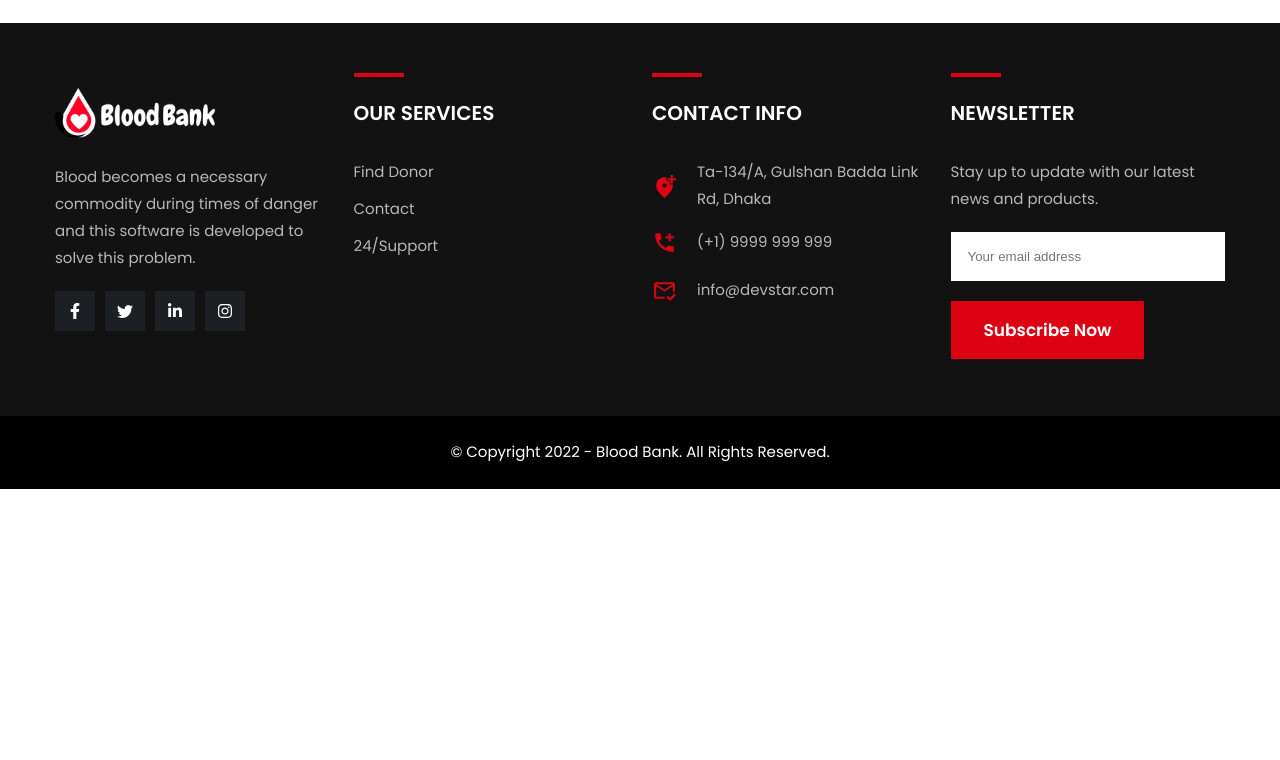
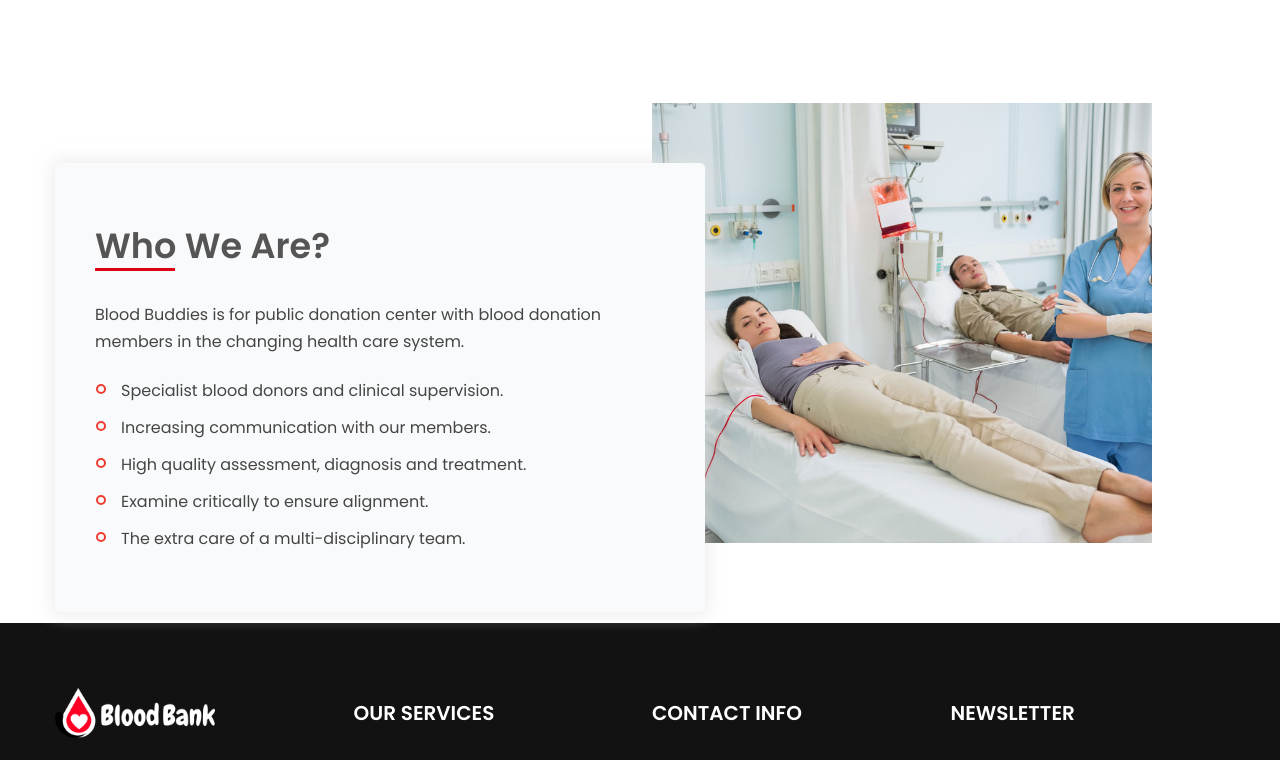
Before and after one commit to Satayjit-Biswas/blood-donor-tracking-frontend, a Next.js app: page / in a window 1280 px wide. Shown: the part 922-1682 px from the top of the page. Before the commit the page ends 1411 px from the top, so only its background shows below. Built offline with nearby package versions, Linux system fonts and the light colour scheme.

Commit message:
who area

```diff
--- a/components/Home_components/Who.js
+++ b/components/Home_components/Who.js
@@ -0,0 +1,37 @@
+import Image from "next/image";
+import t1 from "../../assets/img/about_feat_bg.jpg";
+import Home_style from "../../styles/Home.module.css";
+
+const Who = () => {
+  return (
+    <div className={`${Home_style.why_area}`}>
+      <div className="container">
+        <div className="row">
+          <div className="col-lg-6">
+            <div className={`${Home_style.who_text_box}`}>
+              <h4 className="under_line">Who We Are?</h4>
+              <p>
+                Blood Buddies is for public donation center with blood donation
+                members in the changing health care system.
+              </p>
+              <ul>
+                <li>Specialist blood donors and clinical supervision.</li>
+                <li>Increasing communication with our members.</li>
+                <li>High quality assessment, diagnosis and treatment.</li>
+                <li>Examine critically to ensure alignment.</li>
+                <li>The extra care of a multi-disciplinary team.</li>
+              </ul>
+            </div>
+          </div>
+          <div className="col-lg-6">
+            <div className="who_img">
+              <Image src={t1} width="500" height="440" />
+            </div>
+          </div>
+        </div>
+      </div>
+    </div>
+  );
+};
+
+export default Who;
--- a/pages/index.js
+++ b/pages/index.js
@@ -1,9 +1,11 @@
 import Slider from '../components/Home_components/Slider'
+import Who from '../components/Home_components/Who'
 
 export default function Home() {
   return (
     <>
       <Slider></Slider>
+      <Who></Who>
     </>
   )
 }
--- a/styles/Home.module.css
+++ b/styles/Home.module.css
@@ -25,3 +25,48 @@
   padding-top: 30vh;
   color: rgb(255, 255, 255);
 }
+
+/*------------------ Why Section css---------- */
+.why_area {
+  margin: 80px 0;
+}
+
+.who_text_box {
+  position: absolute;
+  background-color: #f9fafb;
+  border-radius: 5px;
+  box-shadow: 0 0 15px 5px #e2e2e288;
+  padding: 60px 40px;
+  margin-top: 60px;
+  max-width: 650px;
+}
+.who_text_box p {
+  margin: 32px 0 22px 0;
+}
+.who_text_box ul li {
+  font-size: 16px;
+  list-style: none;
+  margin-left: 26px;
+  position: relative;
+  line-height: 27px;
+  color: #454545;
+  margin-top: 10px;
+}
+.who_text_box ul li::after {
+  content: "";
+  display: inline-block;
+  width: 6px;
+  height: 6px;
+  background: transparent;
+  border: 2px solid #ef3d32;
+  margin: 0 11px 0 0;
+  position: absolute;
+  top: 7px;
+  left: -25px;
+  -webkit-border-radius: 100%;
+  -moz-border-radius: 100%;
+  border-radius: 100%;
+  -webkit-background-clip: padding-box;
+  -moz-background-clip: padding;
+  background-clip: padding-box;
+}
--- a/styles/globals.css
+++ b/styles/globals.css
@@ -9,7 +9,7 @@
 }
 
 p {
-  font-size: 15px;
+  font-size: 16px;
   line-height: 27px;
   font-weight: 400;
   color: #454545;
@@ -25,14 +25,22 @@
   text-decoration: none;
   display: inline-block;
 }
+
+h2 {
+  text-transform: uppercase;
+  font-size: 45px;
+  line-height: 1.3;
+}
 h3 {
   text-transform: capitalize;
   font-size: 22px;
 }
-h2 {
-  text-transform: uppercase;
-  font-size: 45px;
+h4 {
+  text-transform: capitalize;
+  font-size: 35px;
+  font-weight: 600;
   line-height: 1.3;
+  color: #555555;
 }
 * {
   margin: 0;
@@ -81,25 +89,25 @@
   background-color: #dd0211;
   color: #fff;
 }
-.upper_line {
+.under_line {
   position: relative;
 }
-.upper_line::after {
+.under_line::after {
   position: absolute;
   content: "";
-  top: -30px;
+  top: 45px;
   left: 0;
-  width: 70px;
-  height: 7px;
+  width: 80px;
+  height: 3px;
   background-color: #dd0211;
 }
 
-input:-webkit-autofill,
+/* input:-webkit-autofill,
 input:-webkit-autofill:hover,
 input:-webkit-autofill:focus,
 input:-webkit-autofill:active {
   -webkit-box-shadow: 0 0 0 60px white inset !important;
-}
+} */
 .swiper-wrapper {
   margin-bottom: 25px;
 }
```
Also changed, not shown: assets/img/about_feat_bg.jpg (added).
